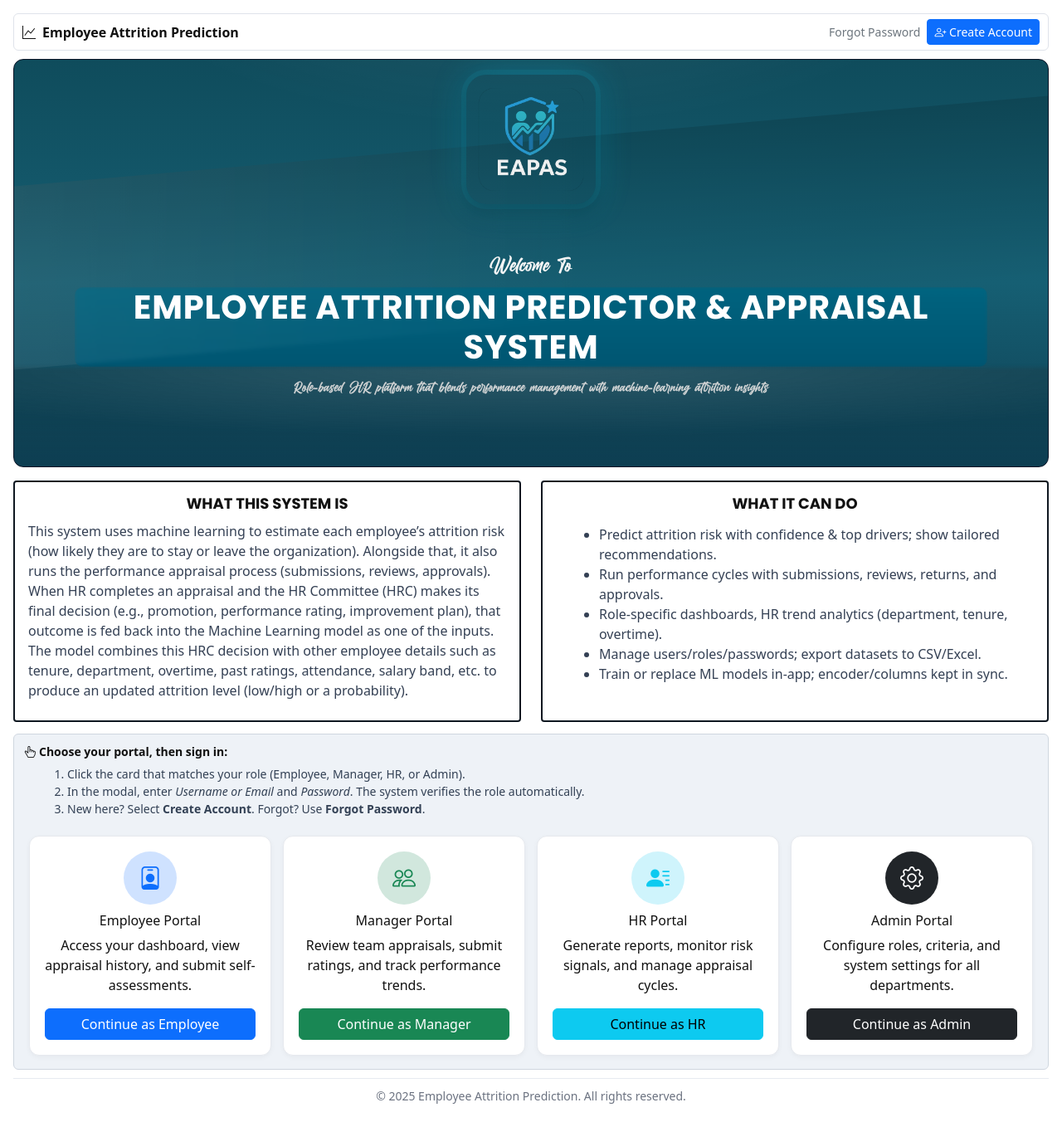
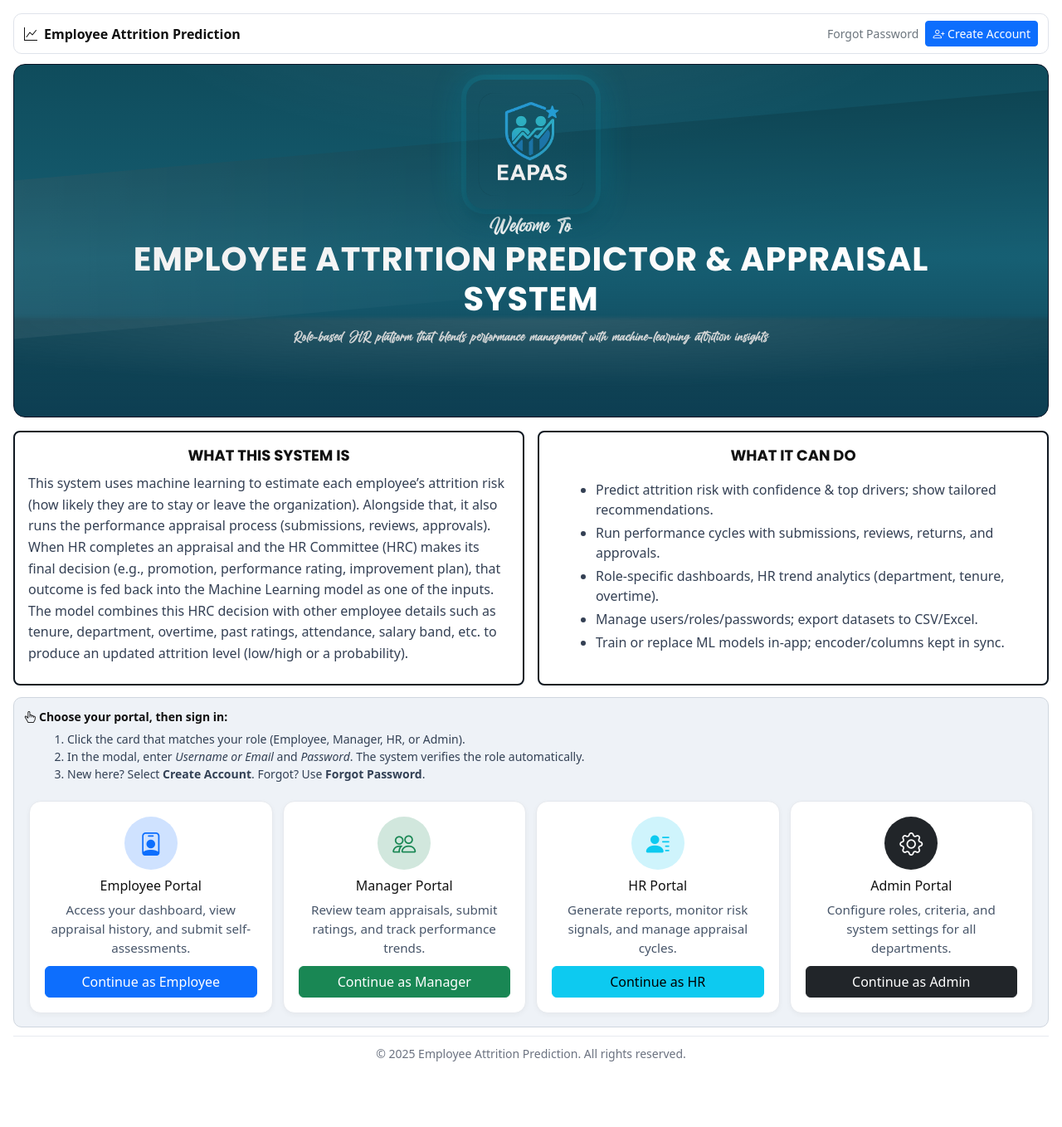
Before and after one commit to baka7190/employee-attrition-predictor-and-appraisal, a Flask app: page / in a window 1280 px wide. Shown: the whole page at 83% size. After the commit the page ends 1279 px from the top, so only its background shows below. Run offline with Flask 3, Linux system fonts and the light colour scheme; some libraries are stand-ins or nearby versions.

Commit message:
Thursday 2 am

```diff
--- a/templates/home.html
+++ b/templates/home.html
@@ -2,7 +2,7 @@
 <html lang="en">
 <head>
   <meta charset="UTF-8" />
-  <meta name="viewport" content="width=device-width, initial-scale=1.0"/>
+  <meta name="viewport" content="width=device-width, initial-scale=1, viewport-fit=cover"/>
   <title>Employee Attrition Prediction</title>
 
   <!-- Bootstrap & Icons -->
@@ -20,6 +20,8 @@
       --hero-btm:#0e3f53;       /* bottom gradient */
       --panel-border:#0e1720;
       --note-bg:#eef2f7;
+      --safe-top: env(safe-area-inset-top);
+      --safe-bottom: env(safe-area-inset-bottom);
     }
     @font-face{
       font-family:"Billion Dreams";
@@ -29,139 +31,113 @@
       font-display:swap;
     }
 
+    /* Base */
+    html{ scroll-behavior:smooth; }
     body{ margin:0; background:#fff; color:#111;
       font-family:system-ui,-apple-system,"Segoe UI",Roboto,"Helvetica Neue",Arial,sans-serif; }
+    img{ max-width:100%; height:auto; }
 
-    /* ---------- Topbar (unchanged, with subtle glow on hover) ---------- */
+    /* ---------- Topbar (mobile-friendly) ---------- */
     .navbar{
-      background:#fff; border:1px solid #dfe3ea; border-radius:6px;
-      margin:16px 16px 0; padding:6px 10px;
-      position:relative; isolation:isolate;
+      background:#fff; border:1px solid #dfe3ea; border-radius:10px;
+      margin:16px 16px 0; padding:8px 12px; position:relative; isolation:isolate;
       --block-glow: rgba(13,110,253,.25);
       transition: box-shadow .25s ease, border-color .25s ease, transform .25s ease;
     }
-    .navbar::before{
-      content:''; position:absolute; inset:-2px; border-radius:8px; z-index:-1;
+    .navbar::before{ content:''; position:absolute; inset:-2px; border-radius:12px; z-index:-1;
       background: radial-gradient(160px 160px at var(--mx,50%) var(--my,0%), var(--block-glow), transparent 60%) no-repeat;
-      opacity:0; filter:blur(10px); transition:opacity .25s ease;
-    }
+      opacity:0; filter:blur(10px); transition:opacity .25s ease; }
     .navbar:hover{ box-shadow:0 8px 24px rgba(0,0,0,.08), 0 0 0 1px var(--block-glow); border-color:transparent; }
     .navbar:hover::before{ opacity:1; }
+    .navbar .container-fluid{ flex-wrap:wrap; gap:8px; }
+    .navbar strong{ font-size:1rem; }
 
-    /* ---------- HERO (redesigned blue part + logo badge) ---------- */
+    /* For very small screens, make the action button full-width */
+    @media (max-width: 576px){
+      .navbar .ms-auto{ width:100%; display:flex; gap:8px; }
+      .navbar .ms-auto .btn{ flex:1 1 auto; }
+    }
+
+    /* ---------- HERO (responsive) ---------- */
     .hero{
-      position:relative; overflow:hidden;
-      color:#fff;
-      border:1px solid #0b1325; border-radius:12px;
-      margin:10px 16px 16px; padding:96px 16px 84px; min-height:380px; text-align:center;
+      position:relative; overflow:hidden; color:#fff;
+      border:1px solid #0b1325; border-radius:14px; margin:12px 16px 16px;
+      padding:calc(96px + var(--safe-top)) 16px 84px; min-height:360px; text-align:center;
       background:
         radial-gradient(900px 380px at 50% -30%, rgba(255,255,255,.08), transparent 60%),
         linear-gradient(180deg, var(--hero-top) 0%, var(--hero-mid) 55%, var(--hero-btm) 100%);
     }
-    .hero::before{
-      content:""; position:absolute; inset:auto -10% 35% -10%; height:45%;
-      background: linear-gradient( to right, rgba(255,255,255,.08), rgba(255,255,255,0) 55%),
+    .hero::before{ content:""; position:absolute; inset:auto -10% 35% -10%; height:45%;
+      background: linear-gradient(to right, rgba(255,255,255,.08), rgba(255,255,255,0) 55%),
                   linear-gradient(180deg, rgba(0,0,0,.12), rgba(0,0,0,.0));
-      transform: skewY(-5deg);
-      pointer-events:none;
-    }
-    .hero::after{
-      content:""; position:absolute; left:-5%; right:-5%; bottom:-1px; height:120px;
-      background:
-        radial-gradient(1200px 120px at 50% 0, rgba(255,255,255,.12), transparent 70%),
-        linear-gradient(180deg, rgba(0,0,0,.18), rgba(0,0,0,0));
-      filter: blur(2px);
-      pointer-events:none;
+      transform: skewY(-5deg); pointer-events:none; }
+    .hero::after{ content:""; position:absolute; left:-5%; right:-5%; bottom:-1px; height:120px;
+      background: radial-gradient(1200px 120px at 50% 0, rgba(255,255,255,.12), transparent 70%),
+                  linear-gradient(180deg, rgba(0,0,0,.18), rgba(0,0,0,0));
+      filter: blur(2px); pointer-events:none; }
+
+    /* Brand badge: scale with screen, keep tap-safe spacing */
+    .brand-badge{ --size: clamp(96px, 22vw, 156px); width:var(--size); height:var(--size);
+      position:absolute; left:50%; top:18px; transform:translateX(-50%);
+      border-radius:22px; background:transparent; border:0;
+      box-shadow: 0 10px 25px rgba(0,0,0,.25), 0 0 0 6px rgba(13,202,240,.08), 0 0 40px rgba(13,202,240,.30);
+      display:grid; place-items:center; padding:0; isolation:isolate; }
+    .brand-badge img{ width:100%; height:100%; object-fit:contain; border-radius:22px; display:block; }
+    .brand-badge.no-img::after{ content:"LOGO"; color:#fff; opacity:.75; font-weight:700; letter-spacing:.06em; }
+
+    .hero .kicker{ font-family:"Billion Dreams","Pacifico",cursive; font-size:clamp(18px,2.2vw,26px); line-height:1.15; margin:calc(34px + var(--size)) 0 8px; }
+    .hero .title{ font-family:"Poppins",sans-serif; text-transform:uppercase; letter-spacing:.02em; font-weight:700;
+      font-size:clamp(20px,4.2vw,40px); margin:0 auto 10px; max-width:1100px; padding:0; background:transparent; box-shadow:none; }
+    .hero .tag{ font-family:"Pristina","Billion Dreams","Pacifico",cursive; font-size:clamp(14px,1.8vw,18px); line-height:1.35; opacity:.95; margin-top:8px; }
+
+    /* Compact hero on very small phones */
+    @media (max-width: 400px){
+      .hero{ padding-top:calc(72px + var(--safe-top)); min-height:300px; }
+      .hero .kicker{ margin-top:calc(24px + var(--size)); }
     }
 
-    /* === Brand badge (square, shows real app icon) === */
-    .brand-badge{
-      --size: 156px;
-      width:var(--size); height:var(--size);
-      position:absolute; left:50%; top:18px; transform:translateX(-50%);
-      border-radius:24px;
-      background: transparent; border:0;
-      box-shadow: 0 10px 25px rgba(0,0,0,.25), 0 0 0 6px rgba(13,202,240,.08), 0 0 40px rgba(13,202,240,.30);
-      display:grid; place-items:center;
-      padding:0; isolation:isolate;
-    }
-    .brand-badge img{
-      width:100%; height:100%; object-fit:contain; display:block;
-      border-radius:24px;
-      filter:none;
-    }
-    .brand-badge.no-img::after{
-      content:"LOGO"; color:#fff; opacity:.75; font-weight:700; letter-spacing:.06em;
-    }
-
-    .hero .kicker{ font-family:"Billion Dreams","Pacifico",cursive; font-size:clamp(18px,2.2vw,26px); line-height:1.15; margin:54px 0 10px; }
-    .hero .title{
-      font-family:"Poppins",sans-serif; text-transform:uppercase; letter-spacing:.02em; font-weight:700;
-      font-size:clamp(20px,4.2vw,40px); margin:0 auto 14px; max-width:1100px;
-      padding:10px 14px; border-radius:10px;
-      background:rgba(6,28,40,.36); backdrop-filter:saturate(140%) blur(2px);
-      box-shadow: inset 0 0 0 1px rgba(255,255,255,.06);
-    }
-    .hero .tag{
-      font-family:"Pristina","Billion Dreams","Pacifico",cursive;
-      font-size:clamp(14px,1.8vw,18px); line-height:1.25; opacity:.92;
-    }
-
-    /* ---------- Panels / blocks (unchanged but interactive) ---------- */
+    /* ---------- Panels / blocks ---------- */
     .panels-wrap{ margin:0 16px 8px; }
-    .panel-white{ background:#fff; border:2px solid var(--panel-border); border-radius:4px; min-height:160px; padding:12px 16px 14px; }
+    .panel-white{ background:#fff; border:2px solid var(--panel-border); border-radius:8px; min-height:160px; padding:14px 16px; }
     .panel-white,
-    .instructions-block{
-      position:relative; isolation:isolate;
-      --block-glow: rgba(13,110,253,.22);
-      transition: transform .25s ease, box-shadow .25s ease, border-color .25s ease, background-color .25s ease;
-    }
+    .instructions-block{ position:relative; isolation:isolate; --block-glow: rgba(13,110,253,.22);
+      transition: transform .25s ease, box-shadow .25s ease, border-color .25s ease, background-color .25s ease; }
     .panel-white::before,
-    .instructions-block::before{
-      content:''; position:absolute; inset:-2px; border-radius:8px; z-index:-1;
+    .instructions-block::before{ content:''; position:absolute; inset:-2px; border-radius:10px; z-index:-1;
       background: radial-gradient(180px 180px at var(--mx,50%) var(--my,0%), var(--block-glow), transparent 62%) no-repeat;
-      opacity:0; filter:blur(12px); transition:opacity .25s ease;
-    }
+      opacity:0; filter:blur(12px); transition:opacity .25s ease; }
     .panel-white:hover,
-    .instructions-block:hover{
-      transform: translateY(-4px);
-      border-color: transparent;
-      box-shadow: 0 14px 32px rgba(0,0,0,.12), 0 0 0 1px var(--block-glow), 0 0 34px var(--block-glow);
-    }
+    .instructions-block:hover{ transform: translateY(-4px); border-color: transparent;
+      box-shadow: 0 14px 32px rgba(0,0,0,.12), 0 0 0 1px var(--block-glow), 0 0 34px var(--block-glow); }
     .panel-white:hover::before,
     .instructions-block:hover::before{ opacity:1; }
 
-    .two-panels{ display:grid; grid-template-columns:1fr 1fr; gap:1.5rem; }
+    .two-panels{ display:grid; grid-template-columns:repeat(2,minmax(0,1fr)); gap:1rem; }
     @media (max-width: 992px){ .two-panels{ grid-template-columns:1fr; } }
     .two-panels > .panel-cell{ display:flex; }
     .two-panels > .panel-cell .panel-white{ display:flex; flex-direction:column; height:100%; }
 
     .panel-heading{ font-family:"Poppins",sans-serif; text-transform:uppercase; font-weight:700; font-size:clamp(14px,2vw,18px); text-align:center; margin-bottom:8px; }
-    .panel-white p{ color:#344054; margin-bottom:.6rem; }
+    .panel-white p{ color:#344054; margin-bottom:.6rem; line-height:1.6; }
     .panel-white ul{ margin:.25rem 0 .5rem 1.25rem; }
-    .panel-white li{ color:#344054; }
+    .panel-white li{ color:#344054; margin:.25rem 0; }
 
-    .instructions-block{
-      margin:14px 16px 0; background:var(--note-bg); border:1px solid #cfd6df; border-radius:6px; padding:10px 12px 0;
-      --block-glow: rgba(13,202,240,.28);
-    }
+    /* ---------- Instructions + Portals (mobile grid) ---------- */
+    .instructions-block{ margin:14px 16px 8px; background:var(--note-bg); border:1px solid #cfd6df; border-radius:10px; padding:12px 12px 0; --block-glow: rgba(13,202,240,.28); }
     .instructions-block .leadline{ font-weight:600; }
     .instructions-block ol{ margin:6px 0 10px 20px; color:#334155; font-size:14px; }
-    .portal-grid{ display:grid; grid-template-columns:repeat(4,minmax(0,1fr)); gap:14px; padding:12px 6px 16px; }
+
+    .portal-grid{ display:grid; grid-template-columns:repeat(4,minmax(0,1fr)); gap:12px; padding:12px 6px 16px; }
     @media (max-width: 992px){ .portal-grid{ grid-template-columns:repeat(2,1fr);} }
     @media (max-width: 576px){ .portal-grid{ grid-template-columns:1fr;} }
-    .portal-card{ background:#fff; border:1px solid #e6e9ee; border-radius:12px; padding:18px; text-align:center; box-shadow:0 2px 6px rgba(0,0,0,.04); }
+    .portal-card{ background:#fff; border:1px solid #e6e9ee; border-radius:14px; padding:18px; text-align:center; box-shadow:0 2px 6px rgba(0,0,0,.04); }
     .portal-icon{ display:flex; align-items:center; justify-content:center; width:64px; height:64px; border-radius:50%; margin:0 auto 10px; font-size:28px; }
-    footer{ border-top:1px solid #e7eaf0; margin:10px 16px; padding:8px 0 16px; color:#6b7280; text-align:center; }
+    .portal-card p{ margin:0 0 10px; font-size:.95rem; color:#475569; }
+
+    footer{ border-top:1px solid #e7eaf0; margin:10px 16px; padding:8px 0 calc(16px + var(--safe-bottom)); color:#6b7280; text-align:center; }
 
     /* ---------- Portal cards fancy hover ---------- */
-    .portal-card{
-      position: relative;
-      isolation: isolate;
-      transition: transform .25s ease, box-shadow .25s ease, border-color .25s ease, background-color .25s ease;
-      cursor: pointer;
-      --glow: rgba(13,110,253,.55); /* default (Employee blue) */
-    }
+    .portal-card{ position: relative; isolation: isolate; transition: transform .25s ease, box-shadow .25s ease, border-color .25s ease, background-color .25s ease; cursor: pointer; --glow: rgba(13,110,253,.55); }
     .portal-card:has(.btn-success){ --glow: rgba(25,135,84,.55); }
     .portal-card:has(.btn-info){    --glow: rgba(13,202,240,.55); }
     .portal-card:has(.btn-dark){    --glow: rgba(33,37,41,.70); }
@@ -170,41 +146,21 @@
       .portal-grid .portal-card:nth-child(3){ --glow: rgba(13,202,240,.55); }
       .portal-grid .portal-card:nth-child(4){ --glow: rgba(33,37,41,.70); }
     }
-    .portal-card::before{
-      content:'';
-      position:absolute; inset:-2px; border-radius:12px;
-      background: radial-gradient(140px 140px at var(--mx,50%) var(--my,0%), var(--glow), transparent 60%) no-repeat;
-      opacity:0; filter: blur(8px); transition: opacity .25s ease; z-index:-1;
-    }
-    .portal-card:hover{
-      transform: translateY(-6px) scale(1.01);
-      border-color: transparent;
-      box-shadow: 0 12px 30px rgba(0,0,0,.14), 0 0 0 1.5px var(--glow), 0 0 36px var(--glow);
-    }
+    .portal-card::before{ content:''; position:absolute; inset:-2px; border-radius:14px; background: radial-gradient(140px 140px at var(--mx,50%) var(--my,0%), var(--glow), transparent 60%) no-repeat; opacity:0; filter: blur(8px); transition: opacity .25s ease; z-index:-1; }
+    .portal-card:hover{ transform: translateY(-6px) scale(1.01); border-color: transparent; box-shadow: 0 12px 30px rgba(0,0,0,.14), 0 0 0 1.5px var(--glow), 0 0 36px var(--glow); }
     .portal-card:hover::before{ opacity:1; }
     .portal-icon{ position: relative; transition: transform .25s ease, box-shadow .25s ease; }
     .portal-card:hover .portal-icon{ transform: translateY(-2px) scale(1.06); }
-    .portal-icon::after{
-      content:''; position:absolute; inset:-8px; border-radius:50%;
-      box-shadow: 0 0 0 0 var(--glow), inset 0 0 0 rgba(255,255,255,0);
-      opacity:0; transition: all .3s ease;
-    }
+    .portal-icon::after{ content:''; position:absolute; inset:-8px; border-radius:50%; box-shadow: 0 0 0 0 var(--glow), inset 0 0 0 rgba(255,255,255,0); opacity:0; transition: all .3s ease; }
     .portal-card:hover .portal-icon::after{ opacity:.95; box-shadow: 0 0 24px 6px var(--glow), inset 0 0 18px rgba(255,255,255,.45); }
     .portal-card h6{ transition: color .2s ease; }
     .portal-card:hover h6{ color:#0b1325; }
     .portal-card:focus-visible{ outline:none; transform: translateY(-6px); box-shadow: 0 0 0 3px var(--glow), 0 12px 30px rgba(0,0,0,.16); }
-    .portal-card .ripple{
-      position:absolute; border-radius:50%; pointer-events:none; transform: scale(0);
-      background: var(--glow); opacity:.25; animation: portal-ripple .6s ease-out forwards;
-    }
+    .portal-card .ripple{ position:absolute; border-radius:50%; pointer-events:none; transform: scale(0); background: var(--glow); opacity:.25; animation: portal-ripple .6s ease-out forwards; }
     @keyframes portal-ripple{ to{ transform: scale(12); opacity:0; } }
 
     /* ---------- Universal button glow + ripple ---------- */
-    .btn{
-      position:relative; overflow:hidden;
-      transition: transform .18s ease, box-shadow .18s ease;
-      --btn-glow: rgba(13,110,253,.55);
-    }
+    .btn{ position:relative; overflow:hidden; transition: transform .18s ease, box-shadow .18s ease; --btn-glow: rgba(13,110,253,.55); }
     .btn:hover{ transform: translateY(-1px); box-shadow: 0 10px 18px rgba(0,0,0,.10), 0 0 0 1px var(--btn-glow), 0 0 22px var(--btn-glow); }
     .btn:active{ transform: translateY(0); box-shadow:none; }
     .btn-primary, .btn-outline-primary{ --btn-glow: rgba(13,110,253,.55); }
@@ -215,42 +171,36 @@
     .btn-secondary, .btn-outline-secondary{ --btn-glow: rgba(108,117,125,.55); }
     .btn-dark, .btn-outline-dark{ --btn-glow: rgba(33,37,41,.70); }
     .btn-light, .btn-outline-light{ --btn-glow: rgba(200,200,200,.55); }
-    .btn .ripple{
-      position:absolute; border-radius:50%; pointer-events:none;
-      transform:scale(0); background: var(--btn-glow); opacity:.28; animation: btn-ripple .55s ease-out forwards;
-    }
+    .btn .ripple{ position:absolute; border-radius:50%; pointer-events:none; transform:scale(0); background: var(--btn-glow); opacity:.28; animation: btn-ripple .55s ease-out forwards; }
     @keyframes btn-ripple{ to{ transform:scale(10); opacity:0; } }
 
+    /* Motion preferences */
     @media (prefers-reduced-motion: reduce){
       .portal-card, .portal-card::before, .portal-icon, .portal-icon::after,
       .btn, .navbar, .panel-white, .instructions-block, .hero, .brand-badge{ transition:none !important; }
+      .portal-card:hover, .navbar:hover{ transform:none !important; box-shadow:none !important; }
     }
 
     /* === Spacing + title banner removal (keeps logo fully visible) === */
-.hero{
-  /* push "Welcome To", main title, and tagline down below the logo */
-  padding-top: 180px; /* was ~96px */
-}
+    .hero{ padding-top: 180px; }
+    .hero .title{ background: transparent !important; box-shadow: none !important; padding: 0; }
+    .hero .tag{ margin-top: 10px; }
 
-/* remove the dark banner block behind the main title */
-.hero .title{
-  background: transparent !important;
-  box-shadow: none !important;
-  padding: 0;                 /* slimmer line height */
-}
-
-/* optional: a little breathing room for the tagline */
-.hero .tag{ margin-top: 10px; }
-
+    /* Utility: larger tap targets on mobile */
+    @media (max-width: 576px){
+      .btn{ padding:.85rem 1rem; font-size:1rem; }
+      .portal-card h6{ font-size:1rem; }
+      .panel-white{ padding:12px; }
+      .instructions-block ol{ font-size:.95rem; }
+    }
   </style>
-
 </head>
 <body>
 
   <!-- Topbar -->
   <nav class="navbar">
-    <div class="container-fluid p-0">
-      <div class="d-flex align-items-center gap-2">
+    <div class="container-fluid p-0 align-items-center">
+      <div class="d-flex align-items-center gap-2 flex-grow-1">
         <i class="bi bi-graph-up"></i>
         <strong>Employee Attrition Prediction</strong>
       </div>
@@ -277,9 +227,8 @@
     {% endif %}
   {% endwith %}
 
-  <!-- HERO (redesigned) -->
+  <!-- HERO -->
   <header class="hero">
-    <!-- Brand badge now shows your app icon (place it at static/img/eapas-logo.png) -->
     <div class="brand-badge" id="brandBadge">
       <img id="brandLogo" src="{{ url_for('static', filename='images/eapas-logo.png') }}" alt="EAPAS Logo"
            onerror="this.style.display='none'; this.parentElement.classList.add('no-img');">
@@ -298,10 +247,7 @@
           <div class="panel-heading">What this system is</div>
           <p>
             This system uses machine learning to estimate each employee’s attrition risk (how likely they are to stay or leave the organization).
-            Alongside that, it also runs the performance appraisal process (submissions, reviews, approvals).
-            When HR completes an appraisal and the HR Committee (HRC) makes its final decision (e.g., promotion, performance rating, improvement plan),
-            that outcome is fed back into the Machine Learning model as one of the inputs. The model combines this HRC decision with other employee details such as tenure,
-            department, overtime, past ratings, attendance, salary band, etc. to produce an updated attrition level (low/high or a probability).
+            Alongside that, it also runs the performance appraisal process (submissions, reviews, approvals). When HR completes an appraisal and the HR Committee (HRC) makes its final decision (e.g., promotion, performance rating, improvement plan), that outcome is fed back into the Machine Learning model as one of the inputs. The model combines this HRC decision with other employee details such as tenure, department, overtime, past ratings, attendance, salary band, etc. to produce an updated attrition level (low/high or a probability).
           </p>
         </div>
       </div>
@@ -360,9 +306,9 @@
     </div>
   </section>
 
-  <!-- Login MODAL -->
+  <!-- Login MODAL (fullscreen on small screens) -->
   <div class="modal fade" id="loginModal" tabindex="-1" aria-hidden="true">
-    <div class="modal-dialog modal-dialog-centered">
+    <div class="modal-dialog modal-dialog-centered modal-fullscreen-sm-down">
       <div class="modal-content">
         <div id="loginModalHeader" class="modal-header text-white bg-primary">
           <h5 class="modal-title">
@@ -376,7 +322,7 @@
             <input type="hidden" id="expected_role" name="expected_role" value="EMPLOYEE">
             <div class="mb-3">
               <label class="form-label">Username or Email</label>
-              <input type="text" name="identifier" class="form-control" required autocomplete="username">
+              <input type="text" name="identifier" class="form-control" required autocomplete="username" inputmode="email">
             </div>
             <div class="mb-3">
               <label class="form-label">Password</label>
@@ -392,9 +338,9 @@
     </div>
   </div>
 
-  <!-- SIGN-UP MODAL (unchanged) -->
+  <!-- SIGN-UP MODAL (fullscreen on small) -->
   <div class="modal fade" id="signupModal" tabindex="-1" aria-hidden="true">
-    <div class="modal-dialog modal-dialog-centered modal-lg">
+    <div class="modal-dialog modal-dialog-centered modal-lg modal-fullscreen-sm-down">
       <div class="modal-content">
         <div class="modal-header bg-secondary text-white">
           <h5 class="modal-title"><i class="bi bi-person-plus me-2"></i>Create your account</h5>
@@ -411,7 +357,7 @@
               </div>
               <div class="col-md-6">
                 <label class="form-label">Email</label>
-                <input type="email" name="email" class="form-control" required autocomplete="email">
+                <input type="email" name="email" class="form-control" required autocomplete="email" inputmode="email">
                 <div class="invalid-feedback">Valid email is required.</div>
               </div>
               <div class="col-md-6">
@@ -452,7 +398,7 @@
                   <div class="col-md-6"><label class="form-label">Department</label><input type="text" name="department" class="form-control"></div>
                   <div class="col-md-6"><label class="form-label">Job Title</label><input type="text" name="title" class="form-control"></div>
                   <div class="col-md-6"><label class="form-label">Manager Name</label><input type="text" name="manager_name" class="form-control"></div>
-                  <div class="col-md-6"><label class="form-label">Phone</label><input type="text" name="phone" class="form-control"></div>
+                  <div class="col-md-6"><label class="form-label">Phone</label><input type="text" name="phone" class="form-control" inputmode="tel"></div>
                   <div class="col-12"><label class="form-label">Location</label><input type="text" name="location" class="form-control" placeholder="City, Country"></div>
                 </div>
               </div>
@@ -469,7 +415,7 @@
               <button type="button" class="btn btn-outline-secondary w-100" data-bs-dismiss="modal">Cancel</button>
             </div>
 
-            <div id="demoFillers" class="mt-3 d-flex gap-2">
+            <div id="demoFillers" class="mt-3 d-flex gap-2 flex-wrap">
               <button type="button" class="btn btn-sm btn-outline-primary" data-fill="employee">Demo: Employee</button>
               <button type="button" class="btn btn-sm btn-outline-success" data-fill="manager">Demo: Manager</button>
               <button type="button" class="btn btn-sm btn-outline-info" data-fill="hr">Demo: HR</button>
@@ -518,7 +464,7 @@
       applyRole(r);
     });
 
-    // Signup helpers (unchanged)
+    // Signup helpers
     (function(){
       const form = document.querySelector('#signupModal form.needs-validation');
       const pw1 = document.getElementById('pw1'), pw2 = document.getElementById('pw2');
@@ -561,7 +507,7 @@
       });
     })();
 
-    // Demo autofill (unchanged)
+    // Demo autofill
     (function(){
       const samples = {
         employee: { username:"evelyn.park", email:"evelyn.park@acme.com", password:"EPark#2025!", role:"EMPLOYEE", agree:true,
```
